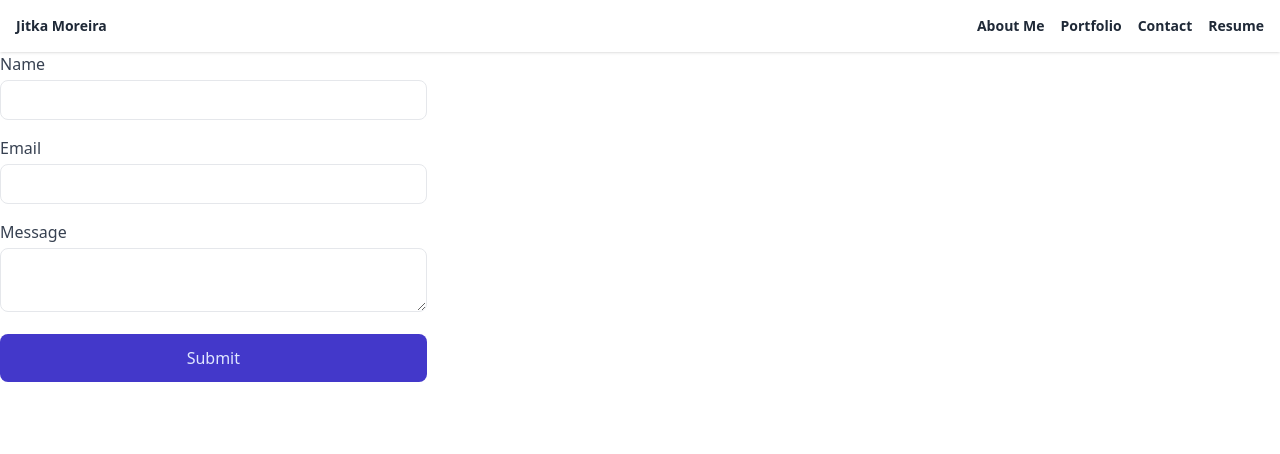
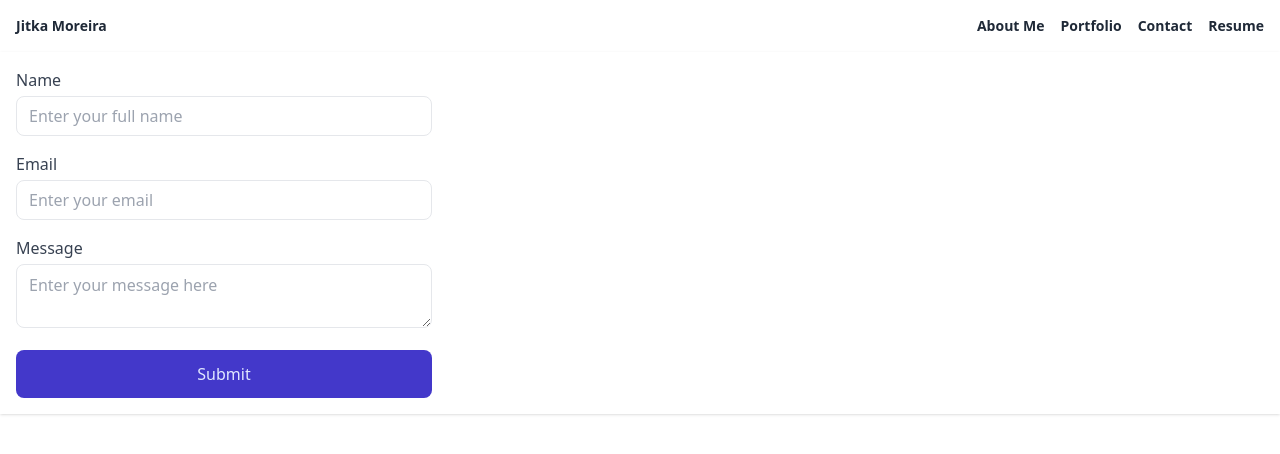
Before and after one commit to jitasek/my-portfolio-react, a React (Create React App) app: page /contact in a window 1280 px wide. Shown: the top 454 px of the page. Built offline with nearby package versions, Linux system fonts and the light colour scheme.

Commit message:
add email validation to Contact

```diff
--- a/package.json
+++ b/package.json
@@ -3,14 +3,18 @@
   "version": "0.1.0",
   "private": true,
   "dependencies": {
+    "@hookform/resolvers": "^2.8.8",
     "@testing-library/jest-dom": "^5.16.2",
     "@testing-library/react": "^12.1.3",
     "@testing-library/user-event": "^13.5.0",
+    "email-validator": "^2.0.4",
     "react": "^17.0.2",
     "react-dom": "^17.0.2",
+    "react-hook-form": "^7.27.1",
     "react-router-dom": "^6.2.1",
     "react-scripts": "5.0.0",
-    "web-vitals": "^2.1.4"
+    "web-vitals": "^2.1.4",
+    "yup": "^0.32.11"
   },
   "scripts": {
     "start": "react-scripts start",
--- a/src/components/Contact.js
+++ b/src/components/Contact.js
@@ -1,51 +1,80 @@
+import React, { useState } from "react";
+import EmailValidator from "email-validator";
+//import { useForm, Controller } from "react-hook-form";
+
 function Contact() {
+  let [info, setInfo] = useState("");
+  const validateEmail = (e) => {
+    console.log("Current email is: ", e.target.value);
+    const emailValidator = EmailValidator.validate(e.target.value);
+    if (emailValidator === true) {
+      console.log("Email is valid.");
+      setInfo("");
+    } else {
+      setInfo("Email not valid. Please enter a valid email.");
+      console.log("Info: ", info);
+    }
+  };
+  const clearField = () => {
+    setInfo("");
+  };
+
   return (
+    <div className="bg-gray-100 font-sans w-full m-0">
+      <div className="bg-white shadow">
+        <div className="container mx-auto px-4">
+          <div className="flex items-center justify-between py-4">
             <div className="container flex-items-center">
               <form className=" w-1/3 space-y-4 text-gray-700">
                 <div className="flex flex-wrap">
                   <div className="w-full">
-            <label className="block mb-1" for="formGridCode_card">
+                    <label className="block mb-1" htmlFor="formGridCode_card">
                       Name
                     </label>
                     <input
-              className="w-full h-10 px-3 text-base placeholder-gray-600 border rounded-lg focus:shadow-outline"
+                      className="w-full h-10 px-3 text-base border rounded-lg focus:shadow-outline"
                       type="text"
                       id="formGridCode_card"
+                      placeholder="Enter your full name"
+                    />
+                  </div>
+                </div>
+
+                <div className="flex flex-wrap">
+                  <div className="w-full">
+                    <label className="block mb-1" htmlFor="formGridCode_card">
+                      Email
+                    </label>
+                    <input
+                      className="w-full h-10 px-3 text-base border rounded-lg focus:shadow-outline"
+                      type="text"
+                      id="formGridCode_card"
+                      placeholder="Enter your email"
+                      onBlur={validateEmail}
+                      onFocus={clearField}
                     />
                   </div>
                 </div>
                 <div className="flex flex-wrap">
                   <div className="w-full">
-            <label className="block mb-1" for="formGridCode_card">
-              Email
-            </label>
-            <input
-              className="w-full h-10 px-3 text-base placeholder-gray-600 border rounded-lg focus:shadow-outline"
-              type="text"
-              id="formGridCode_card"
-            />
-          </div>
-        </div>
-        <div className="flex flex-wrap">
-          <div className="w-full">
-            <label className="block mb-1" for="formGridCode_card">
+                    <label className="block mb-1" htmlFor="formGridCode_card">
                       Message
                     </label>
-            <textarea class="w-full h-16 px-3 py-2 text-base text-gray-700 placeholder-gray-600 border rounded-lg focus:shadow-outline"></textarea>
-
-            {/* <input
-
-            // className="w-full h-10 px-3 text-base placeholder-gray-600 border rounded-lg focus:shadow-outline"
-            // type="text"
-            // id="formGridCode_card"
-            /> */}
+                    <textarea
+                      className="w-full h-16 px-3 py-2 text-base text-gray-700 border rounded-lg focus:shadow-outline"
+                      placeholder="Enter your message here"
+                    ></textarea>
                   </div>
                 </div>
 
-        <button class="w-full h-12 px-6 text-indigo-100 transition-colors duration-150 bg-indigo-700 rounded-lg focus:shadow-outline hover:bg-indigo-800">
+                <button className="w-full h-12 px-6 text-indigo-100 transition-colors duration-150 bg-indigo-700 rounded-lg focus:shadow-outline hover:bg-indigo-800">
                   Submit
                 </button>
               </form>
+            </div>
+          </div>
+        </div>
+      </div>
     </div>
   );
 }
```
Also changed, not shown: 1 other file (tests, documents, lock files or other folders). Lines whose indentation alone changed are shown as unchanged.
